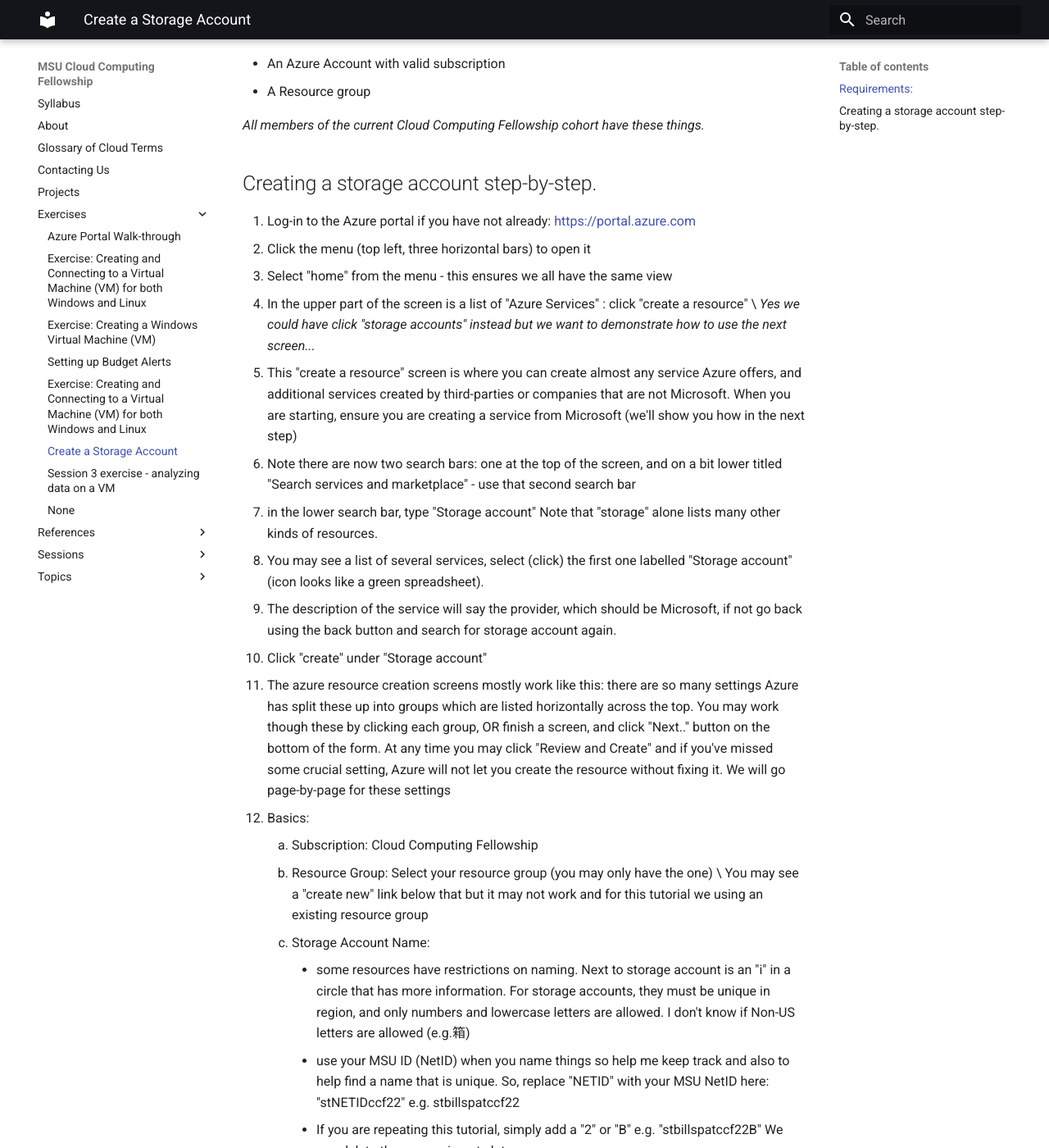
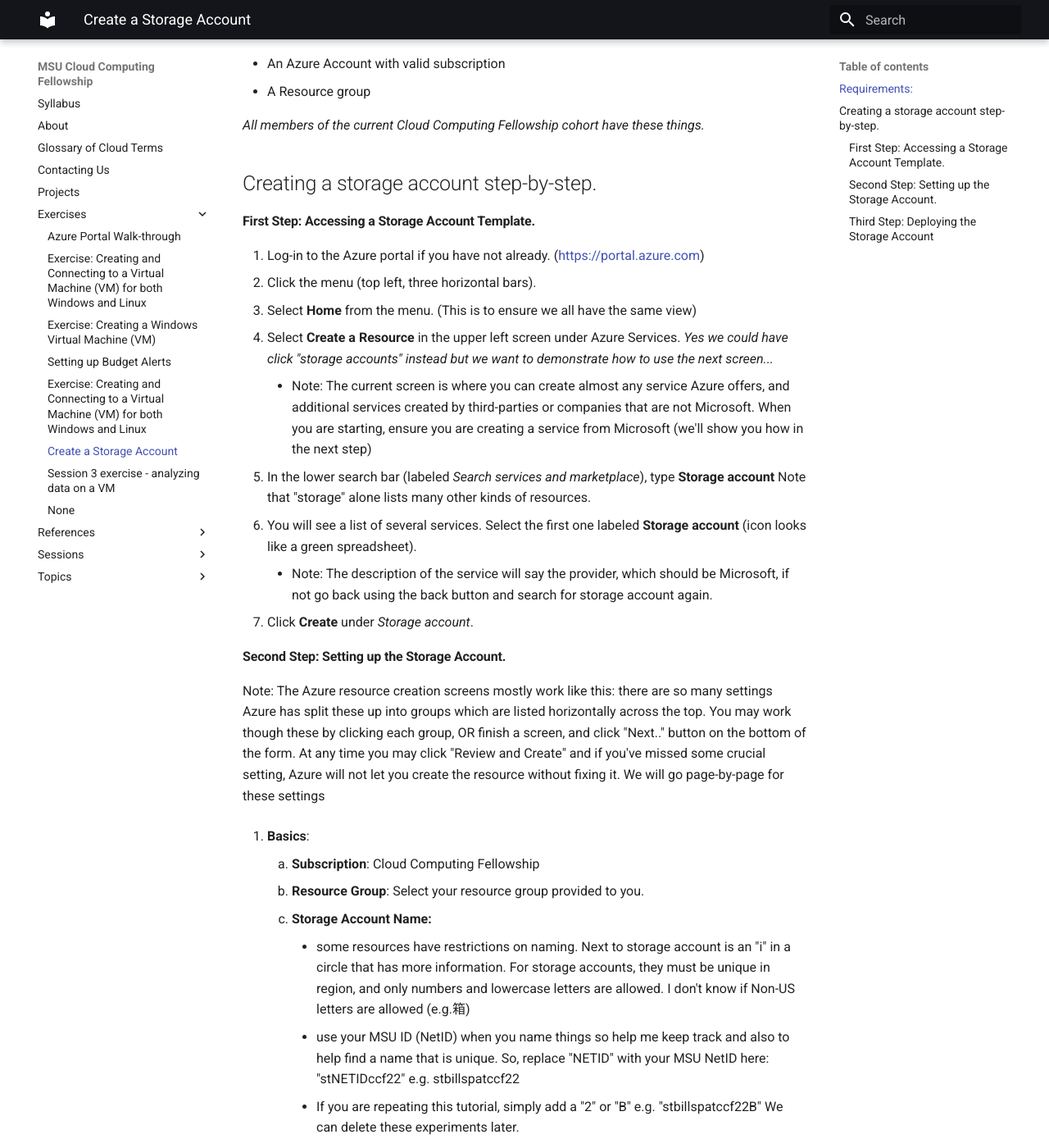
Before and after one commit to emtelgen/ccf23-testing, an MkDocs documentation site: the page built from docs/exercises/exercise_create_storage_account.md, in a window 1280 px wide and 1400 px high, scrolled down 822 px. Shown: the whole window at 82% size. Built offline with MkDocs 1.6.1 and Material for MkDocs 9.7.7, drawn with Linux system fonts in a browser that asks for light colours; some of the changed text lies outside the part shown.

Commit message:
Making the storage activity easier to read

```diff
--- a/docs/exercises/exercise_create_storage_account.md
+++ b/docs/exercises/exercise_create_storage_account.md
@@ -22,57 +22,64 @@
 *All members of the current Cloud Computing Fellowship cohort have these things.*
 
 ## Creating a storage account step-by-step.
+#### First Step: Accessing a Storage Account Template.
 
-1. Log-in to the Azure portal if you have not already:  https://portal.azure.com
-1. Click the menu (top left, three horizontal bars) to open it
-1. Select "home" from the menu - this ensures we all have the same view
-1. In the upper part of the screen is a list of "Azure Services" : click "create a resource" \
+1. Log-in to the Azure portal if you have not already. (https://portal.azure.com)
+1. Click the menu (top left, three horizontal bars).
+1. Select **Home** from the menu. (This is to ensure we all have the same view)
+1. Select **Create a Resource** in the upper left screen under Azure Services.
    <i>Yes we could have click "storage accounts" instead but we want to demonstrate how to use the next screen...</i>
-1. This "create a resource" screen is where you can create almost any service Azure offers, and additional services created by third-parties or companies that are not Microsoft.   When you are starting, ensure you are creating a service from Microsoft (we'll show you how in the next step)
-1. Note there are now two search bars: one at the top of the screen, and on a bit lower titled "Search services and marketplace" - use that second search bar
-1. in the lower search bar, type "Storage account"   Note that "storage" alone lists many other kinds of resources.
-1. You may see a list of several services, select (click) the first one labelled "Storage account" (icon looks like a green spreadsheet).
-1. The description of the service will say the provider, which should be Microsoft, if not go back using the back button and search for storage account again.
-1. Click "create" under "Storage account"
-1. The azure resource creation screens mostly work like this:   there are so many settings Azure has split these up into groups which are listed horizontally across the top.   You may work though these by clicking each group, OR finish a screen, and click "Next.." button on the bottom of the form.   At any time you may click "Review and Create" and if you've missed some crucial setting, Azure will not let you create the resource without fixing it.  We will go page-by-page for these settings
-1. Basics:
-    1. Subscription: Cloud Computing Fellowship
-    1. Resource Group: Select your resource group (you may only have the one) \
-        You may see a "create new" link below that but it may not work and for this tutorial we using an existing resource group
-    1. Storage Account Name:
+    * Note:  The current screen is where you can create almost any service Azure offers, and additional services created by third-parties or companies that are not Microsoft.   When you are starting, ensure you are creating a service from Microsoft (we'll show you how in the next step)
+1. In the lower search bar (labeled *Search services and marketplace*), type **Storage account**   Note that "storage" alone lists many other kinds of resources.
+1. You will see a list of several services. Select the first one labeled **Storage account** (icon looks like a green spreadsheet).
+    * Note: The description of the service will say the provider, which should be Microsoft, if not go back using the back button and search for storage account again.
+1. Click **Create** under *Storage account*.
+
+#### Second Step: Setting up the Storage Account.
+Note: The Azure resource creation screens mostly work like this: there are so many settings Azure has split these up into groups which are listed horizontally across the top.   You may work though these by clicking each group, OR finish a screen, and click "Next.." button on the bottom of the form.   At any time you may click "Review and Create" and if you've missed some crucial setting, Azure will not let you create the resource without fixing it.  We will go page-by-page for these settings
+
+1. **Basics**:
+    2. **Subscription**: Cloud Computing Fellowship
+    2. **Resource Group**: Select your resource group provided to you.
+    2. **Storage Account Name:**
         * some resources have restrictions on naming.  Next to storage account is an "i" in a circle that has more information.  For storage accounts, they must be unique in region, and only numbers and  lowercase letters are allowed.  I don't know if Non-US letters are allowed (e.g.箱)
         * use your MSU ID (NetID) when you name things so help me keep track and also to help find a name that is unique.  So, replace "NETID" with your MSU NetID here:  "stNETIDccf22"   e.g. stbillspatccf22
         * If you are repeating this tutorial, simply add a "2" or "B" e.g. "stbillspatccf22B"  We can delete these experiments later.
 
-    1. Region (Location):  You may leave US East.  Click in here to see the options.   In practice, pick the region that is closest to you or where your data will be moving to (e.g. North Central US for MSU) but there are other considerations.
-    1. select Performance: Standard
-    1. Redundancy: change from GeoRedundant to "Locally Redundant" (LRS).  We won't see a difference, and LRS is cheaper \
-       - beneath that, leave the "make read access...." box checked.
-    1. Click "next...Advanced"
-1. Advanced: Leave all of these settings as-is.  click 'next...'
-1. Networking: leave all of these settings as-is for this tutorial. click 'next...'
-1. Data Protection: leave all as is.  These settings allow you to recover files up to 7 days after deleting or over-writing. click 'next...'
-1. Encryption: leave all as is.  click 'next...'
-1. Tags
-   - tags are optional but, eventually highly recommended.  For now you can leave them blank.
-1. Review and create
-    - review gives you a chance to double check your settings before committing
-    - click "create"
-1. Deployment
+    2. **Region (Location)**:  Change this location to US Central.  Click in here to see the options. In practice, pick the region that is closest to you or where your data will be moving to (e.g. North Central US for MSU) but there are other considerations.
+    2. **Performance**: Standard
+    2. **Redundancy**: change from GeoRedundant to "Locally Redundant" (LRS).  We won't see a difference, and LRS is cheaper. Beneath that, leave the "make read access...." box checked.
+    2. Click **next...Advanced**
+
+1. **Advanced**:
+    * Leave all of these settings as-is. Click **next...**
+1. **Networking**:
+    * Leave all of these settings as-is. Click **next...**
+1. **Data Protection**:
+    * Leave all of these settings as is.  These settings allow you to recover files up to 7 days after deleting or over-writing. click **next...**
+1. **Encryption**:
+    * Leave all of these settings as is.  click **next...**
+1. **Tags:**
+    * Tags are optional but eventually highly recommended.  For now you can leave them blank.
+1. **Review and create**
+    * review gives you a chance to double check your settings before committing
+    * click **Create**
+
+#### Third Step: Deploying the Storage Account
+
+1. **Deployment**
     - Azure calls the process of creating cloud resources a "deployment."   This term comes from the software engineering process of first "building" an application or utility (or "compiling" which is often not necessary for scripting languages like Python or R) and then moving that application onto the IT servers that make it available.  On your own computer you download software that is already "built" (e.g. MS Word) and installing it is a form of deployment.
     - Deployment takes a while as the Azure Resource Manager takes your order and runs the code to generate the cloud resource you've described.
     - You may leave this page and the deployment will continue in the background.
-1. finish and review
-    - When the deployment is complete, in the top bar of the Azure portal, You'll see a number badge on the  "Notification" icon indicating the number of messages you have (probably just 1 ).   Click on the Notifications icon to show this message.
+1. **Finish and Review**
+    - When the deployment is complete, in the top bar of the Azure portal you'll see a number badge on the  "Notification" icon indicating the number of messages you have (probably just 1).   Click on the Notifications icon to show this message.
     - the message should be something like:
             Deployment succeeded
             Deployment 'resourcename_12345678901234' to resource group 'group name' was successful.
     - "Go to Resource" button will open the Portal page with options for the resource
     - "Pin to Dashboard" will create a  new tile that is a shortcut to this resource on your dashboard for easy access.   If you want to experiment with dashboard arranging then it's ok to click this and easy to remove later from your Portal Dashboard (it will be added to the bottom)
 
-1.  Examine Resource (storage )
-    We have not talked about how storage works but the storage resource page is a good example to learn how the Portal is organized.
-
-    1.  If you didn't already click "go to resource", open the top menu and click "home"
-    2. the Portal "Home" has a list of "recent resources" and this should be at the top.
-    3. Click on this new cloud storage to view aa
+1.  **Examine Resource (storage)**
+    - We have not talked about how storage works but the storage resource page is a good example to learn how the Portal is organized.
+    -  If you didn't already click "go to resource", open the top menu and click "home"
+    - the Portal "Home" has a list of "recent resources" and this should be at the top.
```
